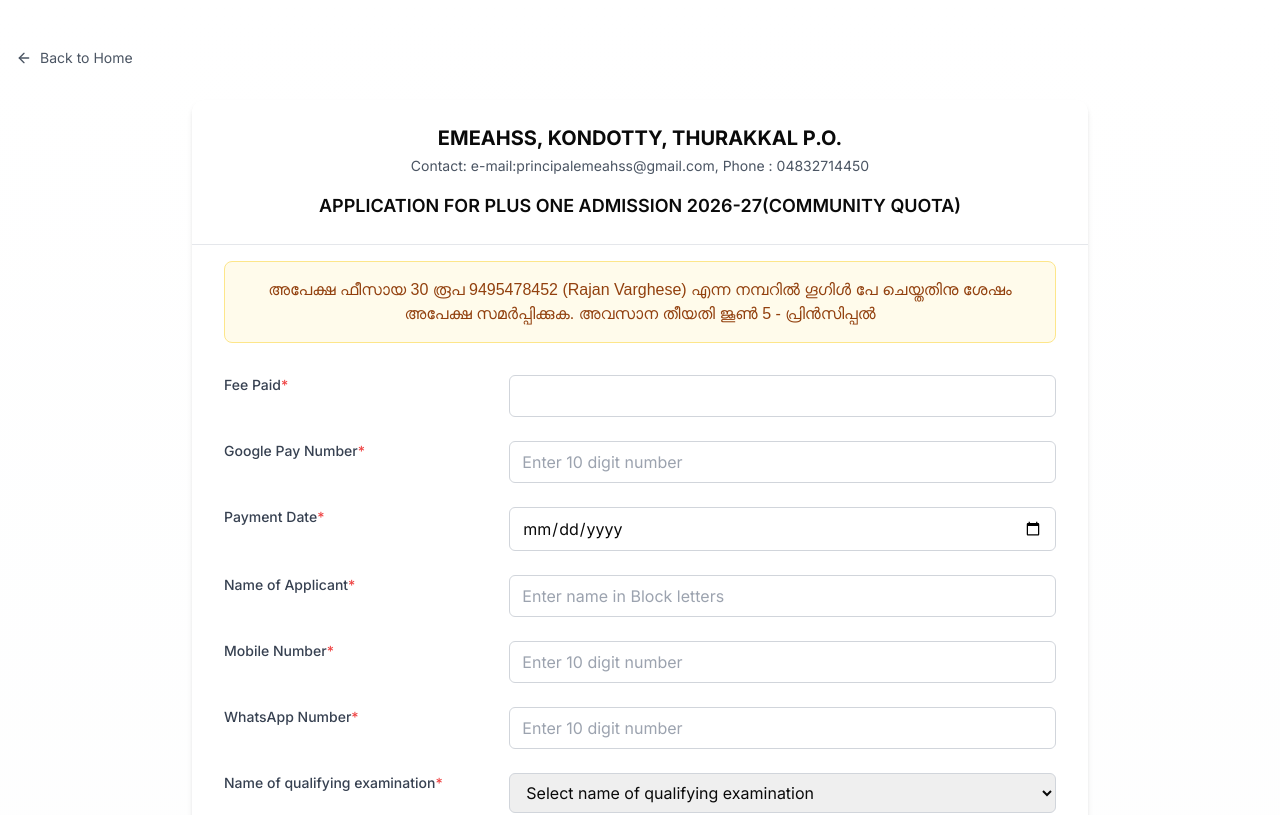
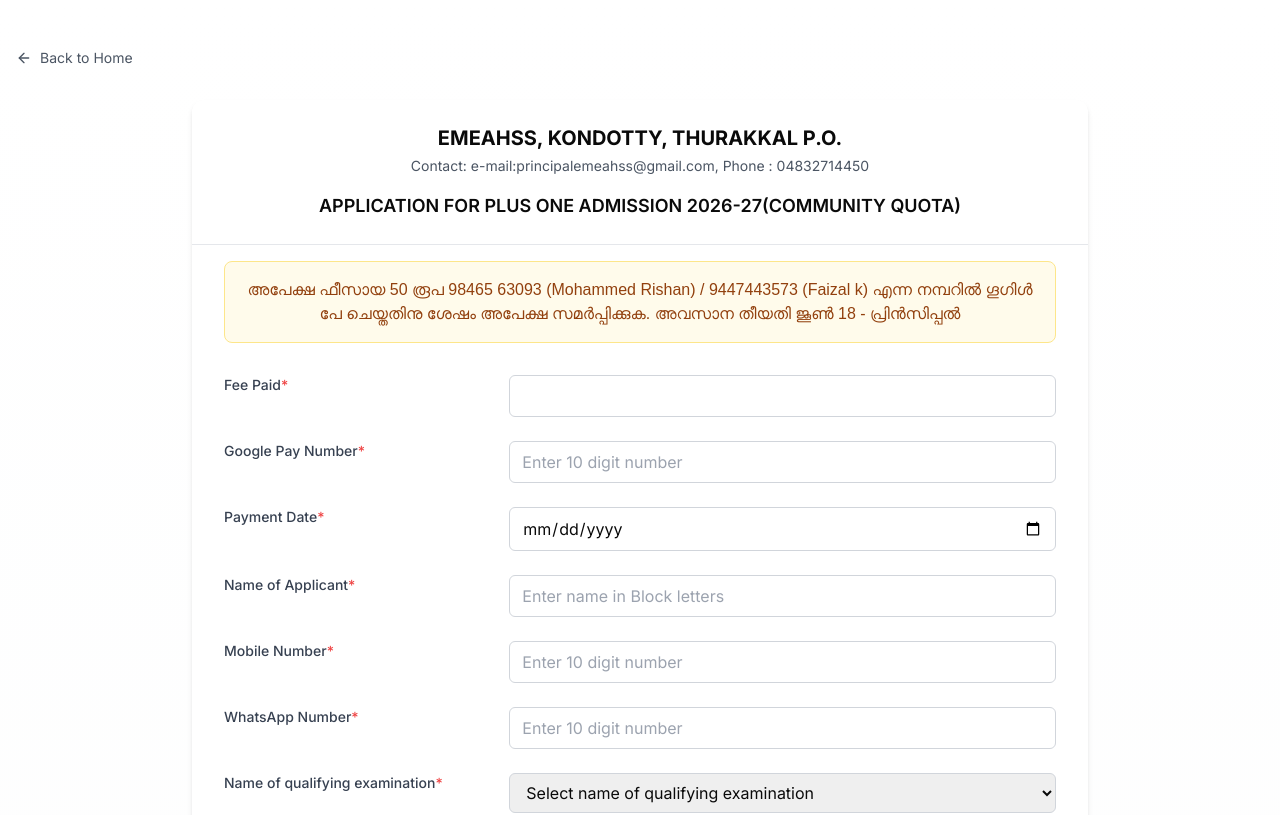
Before and after one commit to Basi-mohd/emea-application, a Next.js app: page /apply in a window 1280 px wide. Shown: the top 815 px of the page. Built offline with nearby package versions, Linux system fonts and the light colour scheme; no server answers; a web font is replaced by a local one.

Commit message:
completed

```diff
--- a/src/app/apply/page.tsx
+++ b/src/app/apply/page.tsx
@@ -773,7 +773,7 @@ export default function ApplyPage() {
           {/* Payment Instructions */}
           <div className="p-4 bg-amber-50 border border-amber-200 mx-8 mt-4 rounded-lg">
             <p className={`text-amber-800 text-center font-medium ${anekMalayalam.className}`}>
-              അപേക്ഷ ഫീസായ 30 രൂപ 9495478452 (Rajan Varghese) എന്ന നമ്പറിൽ ഗൂഗിൾ പേ ചെയ്തതിനു ശേഷം അപേക്ഷ സമർപ്പിക്കുക. അവസാന തീയതി ജൂൺ 5 - പ്രിൻസിപ്പൽ
+              അപേക്ഷ ഫീസായ 50 രൂപ 98465 63093 (Mohammed Rishan) / 9447443573 (Faizal k) എന്ന നമ്പറിൽ ഗൂഗിൾ പേ ചെയ്തതിനു ശേഷം അപേക്ഷ സമർപ്പിക്കുക. അവസാന തീയതി ജൂൺ 18 - പ്രിൻസിപ്പൽ
             </p>
           </div>
 
@@ -2254,7 +2254,7 @@ export default function ApplyPage() {
                 <h3 className="text-lg font-medium text-gray-900 mb-4">
                   (f) (Tick checkboxes if eligible)
                 </h3>
-                <div className="flex items-center space-x-6 mb-4">
+                <div className="flex items-center space-x-6 mb-4 flex-wrap gap-y-2">
                   <div className="flex items-center">
                     <input
                       id="little_kites"
```
